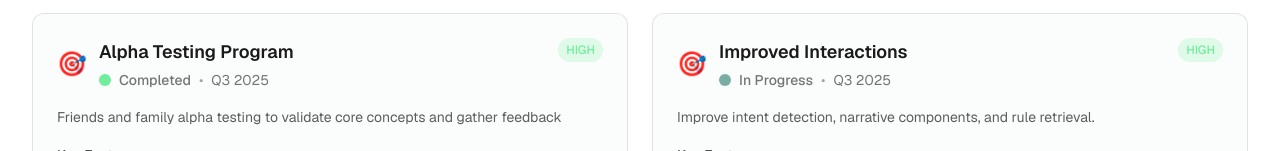
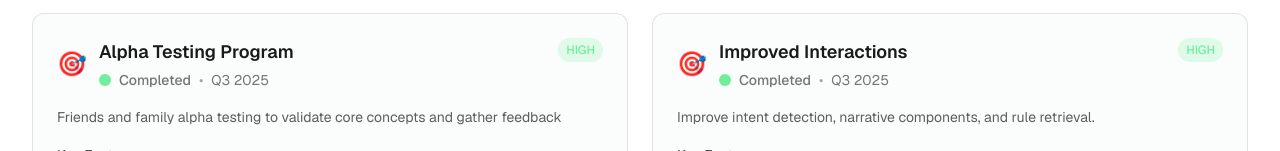
Before and after one commit to MercenStudio/diviphet-marketing, a Next.js app: page /roadmap in a window 1280 px wide. Shown: the part 649-800 px from the top of the page. Built offline with nearby package versions, Linux system fonts and the light colour scheme.

Commit message:
feat: complete improved interactions

```diff
--- a/src/app/data/roadmap.ts
+++ b/src/app/data/roadmap.ts
@@ -22,7 +22,7 @@ export const roadmapData: RoadmapItem[] = [
     title: "Improved Interactions",
     description: "Improve intent detection, narrative components, and rule retrieval.",
     category: "core",
-    status: "in-progress",
+    status: "completed",
     estimatedRelease: "Q3 2025",
     features: [
       "Better intent detection on requests, e.g. 'What dice do I roll for a fireball spell?",
```
